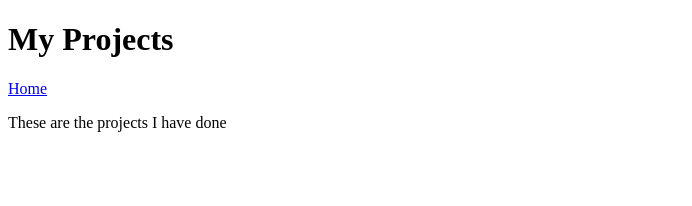
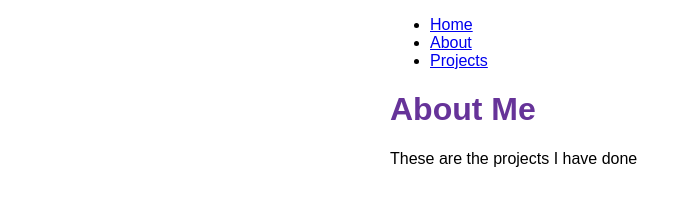
Before and after one commit to Bhuwandutt/portfolio-website, a Gatsby site: page /project in a window 1280 px wide. Shown: the whole page, without its empty margins (0-692 px from the left). Built offline with nearby package versions, Linux system fonts and the light colour scheme; Gatsby itself is replaced by a stand-in of ours.

Commit message:
Styling and shit

```diff
--- a/src/pages/project.js
+++ b/src/pages/project.js
@@ -1,14 +1,14 @@
 // Step 1: Import React
 import * as React from 'react'
 import { Link } from 'gatsby'
+import Layout from "../components/layout";
 // Step 2: Define your component
 const ProjectPage = () => {
   return (
-    <main>
-      <h1>My Projects</h1>
-        <Link to="/">Home</Link>
-      <p>These are the projects I have done</p>
-    </main>
+    <Layout pageTitle="About Me">
+        <p>These are the projects I have done</p>
+    </Layout>
+
   )
 }
 
```
